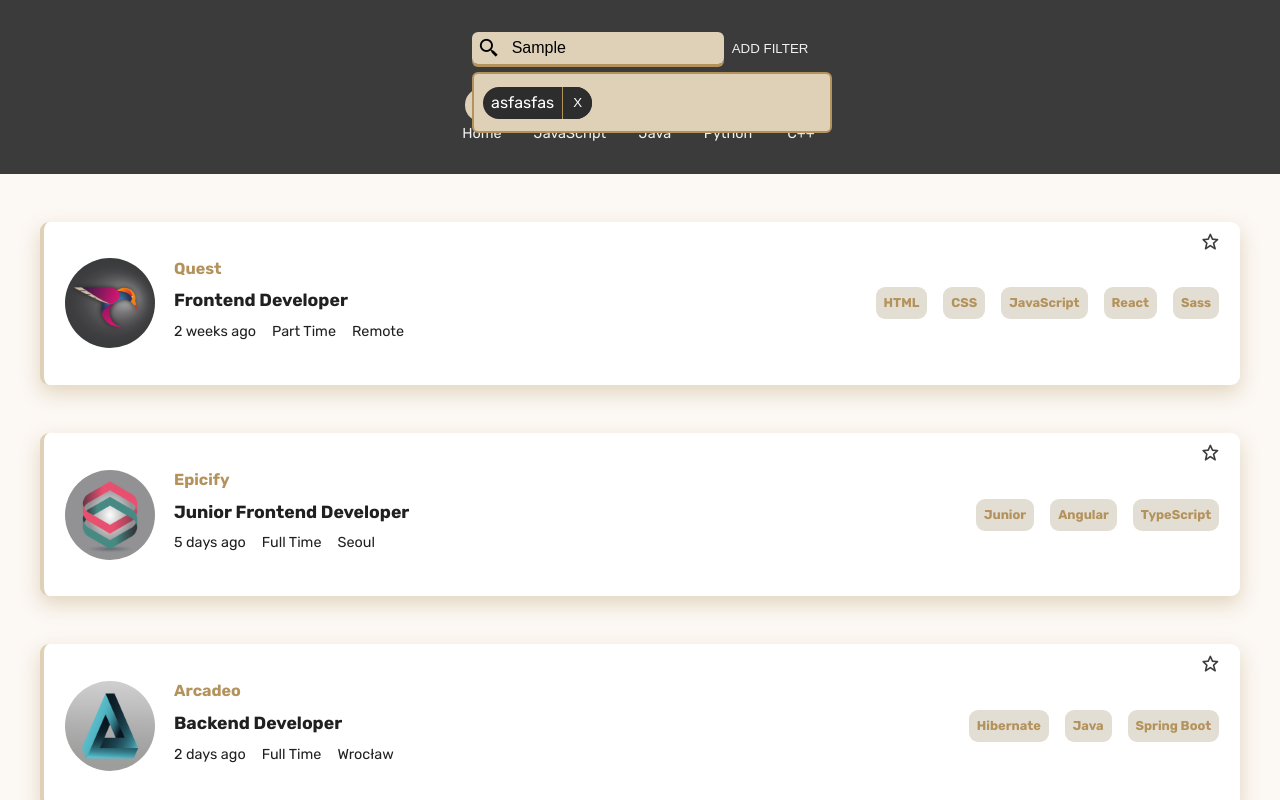
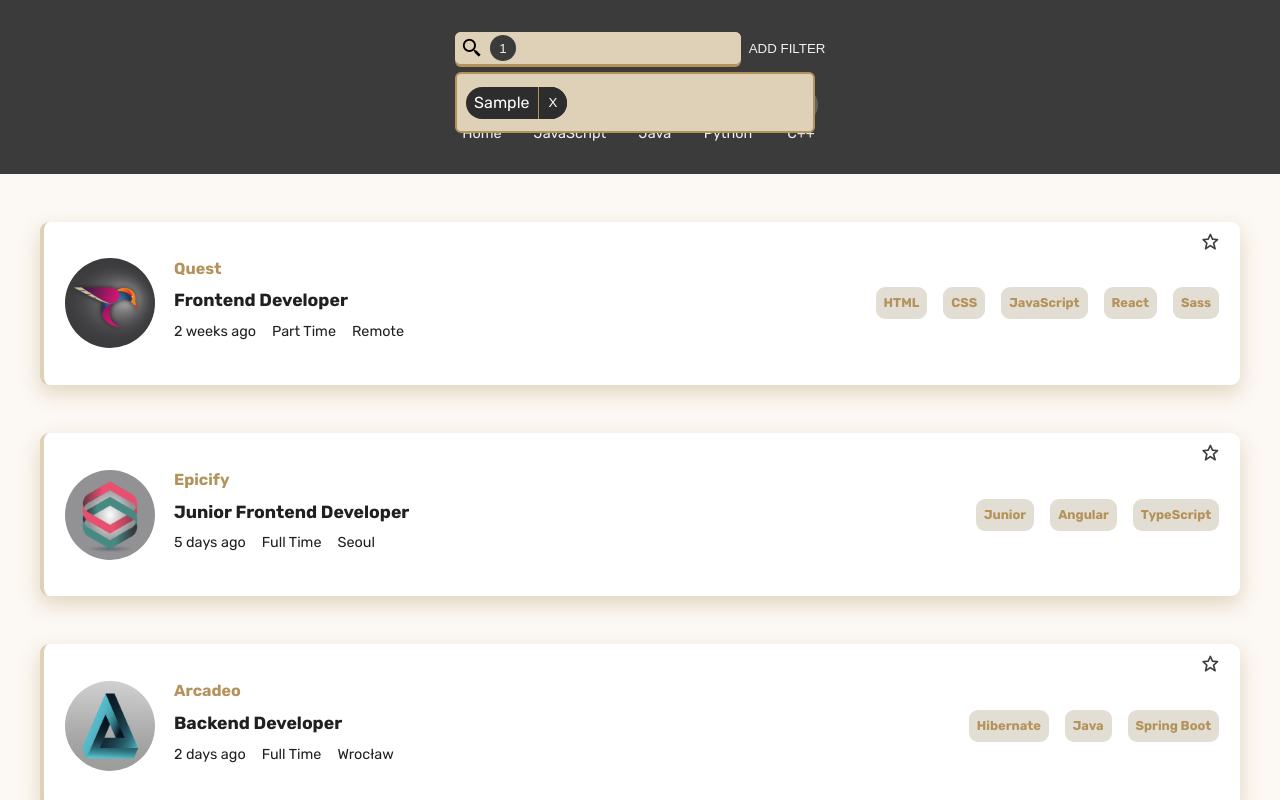
Before and after one commit to erudyta/react-job-offers, a React (Vite) app: page / in a window 1280 px wide. Both pictures are taken after typing "Sample" into the empty fields and a click on the button "ADD FILTER". Shown: the top 800 px of the page. Built offline with nearby package versions, Linux system fonts and the light colour scheme.

Commit message:
Added logic to search bar

```diff
--- a/src/Components/SearchBar/SearchBar.jsx
+++ b/src/Components/SearchBar/SearchBar.jsx
@@ -1,35 +1,87 @@
-import { useRef } from 'react'
-import { useSelector, useDispatch } from 'react-redux';
+import { useRef, useEffect } from 'react'
+import { useSelector, useDispatch } from 'react-redux'
 
 import { keywordsAction } from '../../store/index.js'
 import styles from './SearchBar.module.css'
 
 export default function SearchBar() {
-    const dispatch = useDispatch();
+	const dispatch = useDispatch()
+	const keywordsArr = useSelector(state => state.keywordsArr)
+	const isActive = useSelector(state => state.isActive)
 
-    const keywords = useSelector(state => state.keywords)
-    console.log(keywords);
+	const inputRef = useRef()
+	const divKeywordContainerRef = useRef()
+	const searchBarRef = useRef()
 
-    const inputRef = useRef();
+	function handleAdd(e) {
+		const id = Math.random()
+		const keyword = inputRef.current.value.trim('')
+		console.log(keywordsArr)
+		if (
+			(keyword.length > 0 && !keywordsArr.some(e => e.keyword === keyword) && !e.key) ||
+			(keyword.length > 0 && !keywordsArr.some(e => e.keyword === keyword) && e.key === 'Enter')
+		) {
+			const newKeyword = {
+				id: id,
+				keyword: keyword,
+			}
+			dispatch(keywordsAction.addKeyword(newKeyword))
+			dispatch(keywordsAction.showKeywordWindow(true))
+			inputRef.current.value = ''
+		}
+		return
+	}
 
-    function addHandler(){
-        dispatch(keywordsAction.addKeyword(inputRef.current.value))
-    }
+	function handleDelete(id) {
+		dispatch(keywordsAction.deleteKeyword(id))
+	}
+
+	function handleShowAddedKeywords() {
+		if (keywordsArr.length > 0) dispatch(keywordsAction.showKeywordWindow(true))
+	}
+
+	useEffect(() => {
+		function handleClickOutside(event) {
+			if (
+				divKeywordContainerRef.current &&
+				!divKeywordContainerRef.current.contains(event.target) &&
+				searchBarRef.current &&
+				!searchBarRef.current.contains(event.target)
+			) {
+				dispatch(keywordsAction.showKeywordWindow(false))
+			}
+		}
+		document.addEventListener('mousedown', handleClickOutside)
+		return () => {
+			document.removeEventListener('mousedown', handleClickOutside)
+		}
+	}, [])
 
 	return (
 		<>
 			<div className={styles.search}>
-				<div className={styles['search-bar']}>
+				<div className={styles['search-bar']} ref={searchBarRef}>
 					<i className='bx bx-search-alt-2'></i>
-					<input type='text' maxLength='15' ref={inputRef}/>
-					<div className={styles['keywords-container']}>
-						<div className={styles['keyword']}>
-							<p>asfasfas</p>
-							<button>X</button>
+					{keywordsArr.length > 0 && (
+						<button className={styles['keyword-counter']} onClick={handleShowAddedKeywords}>
+							{keywordsArr.length}
+						</button>
+					)}
+					<input type='text' maxLength='15' ref={inputRef} onFocus={handleShowAddedKeywords} onKeyDown={handleAdd} />
+					{keywordsArr.length > 0 && (
+						<div
+							className={` ${styles['keywords-container']} ${isActive ? styles['active'] : ''}`}
+							ref={divKeywordContainerRef}>
+							{keywordsArr.map((keyword, index) => (
+								<div key={index} className={styles['keyword']}>
+									<p>{keyword.keyword}</p>
+									<button onClick={() => handleDelete(keyword.id)}>X</button>
+								</div>
+							))}
 						</div>
-					</div>
+					)}
 				</div>
-				<button onClick={addHandler}>add filter</button>
+				<button onClick={handleAdd}>add filter</button>
 			</div>
 		</>
 	)
--- a/src/Components/SearchBar/SearchBar.module.css
+++ b/src/Components/SearchBar/SearchBar.module.css
@@ -22,7 +22,17 @@
 	flex-direction: row;
 	margin-right: 0.5rem;
 	border-radius: 6px;
+	background-color: #dfd0b8;
 	box-shadow: 0px 3px 0px 0px #b4925c;
+}
+
+button.keyword-counter{
+	margin: auto 0;
+	background-color: rgb(59, 59, 59);
+	border-radius: 50%;
+	border: none;
+	height: 26px;
+	width: 34px;
 }
 
 .search-bar i {
@@ -54,10 +64,11 @@
 .search-bar input:focus {
 	outline: none;
 }
+
 .keywords-container {
 	position: absolute;
 	top: 40px;
-	display: flex;
+	display: none;
 	flex-direction: row;
 	flex-wrap: wrap;
 	gap: 10px;
@@ -68,6 +79,10 @@
 	border-radius: 6px;
 	border: 2px solid #b4925c;
 	z-index: 2;
+}
+
+.keywords-container.active {
+	display: flex;
 }
 
 .keyword {
--- a/src/store/index.js
+++ b/src/store/index.js
@@ -2,13 +2,16 @@ import { createSlice, configureStore } from '@reduxjs/toolkit'
 
 const keywordsSlice = createSlice({
 	name: 'keywords',
-	initialState: { keywords: [] },
+	initialState: { keywordsArr: [], isActive: false },
 	reducers: {
 		addKeyword(state, action) {
-			return { keywords: [action.payload, ...state.keywords] }
+			return { ...state, keywordsArr: [action.payload, ...state.keywordsArr] }
 		},
 		deleteKeyword(state, action) {
-			return
+			return { ...state, keywordsArr: state.keywordsArr.filter(keyword => keyword.id !== action.payload) }
+		},
+		showKeywordWindow(state, action) {
+			return { ...state, isActive: action.payload }
 		},
 	},
 })
```
